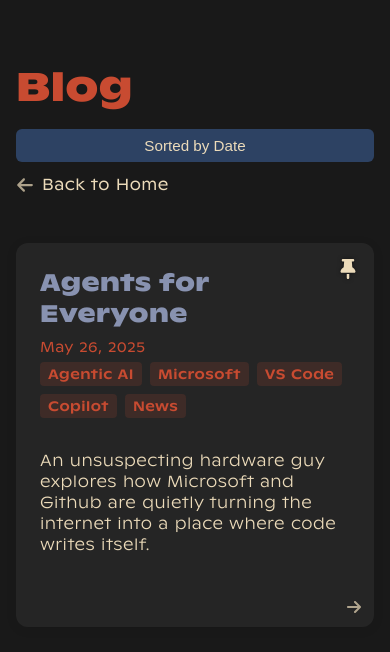
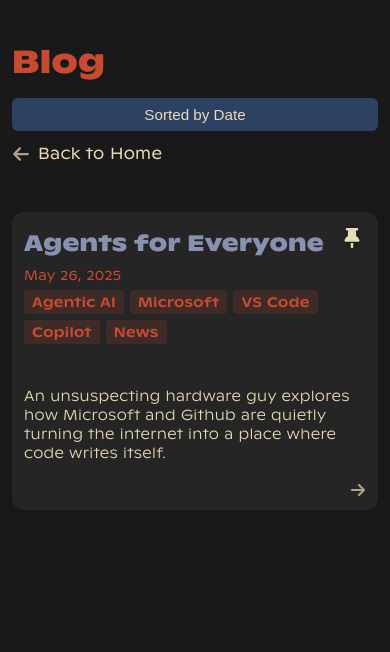
Before and after one commit to Vihaan004/Vihaan004.github.io, a React (Vite) app: page /my-site/blog in a window 390 px wide. Shown: the top 652 px of the page. Built offline with nearby package versions, Linux system fonts and the light colour scheme.

Commit message:
mobile styles

```diff
--- a/src/components/About.css
+++ b/src/components/About.css
@@ -67,3 +67,30 @@
         height: 110px;
     }
 }
+
+/* Additional mobile optimizations */
+@media (max-width: 480px) {
+    .About {
+        margin-top: 50px;
+        padding: 0 16px;
+    }
+
+    .tag h1 {
+        font-size: 1.75rem;
+        margin-bottom: 16px;
+    }
+
+    .intro {
+        font-size: 0.95rem;
+        line-height: 1.5;
+    }
+
+    .wrapper {
+        gap: 16px;
+    }
+
+    .tag {
+        max-width: 100%;
+        width: 100%;
+    }
+}
--- a/src/components/Blog.css
+++ b/src/components/Blog.css
@@ -165,3 +165,68 @@
         padding: 20px 10px;
     }
 }
+
+/* Additional mobile optimizations */
+@media (max-width: 480px) {
+    .Blog {
+        margin-top: 40px;
+        padding: 0 12px;
+    }
+
+    .blog-header {
+        flex-direction: column;
+        align-items: flex-start;
+        gap: 10px;
+        margin-bottom: 16px;
+    }
+
+    .blog-tag h1 {
+        font-size: 1.75rem;
+        margin-bottom: 10px;
+    }
+
+    .view-all-link {
+        font-size: 0.9rem;
+    }
+
+    .blog-card {
+        padding: 16px 12px;
+        min-height: 150px;
+    }
+
+    .blog-title {
+        font-size: 1.4rem;
+    }
+
+    .blog-date {
+        font-size: 0.9rem;
+    }
+
+    .blog-tags {
+        gap: 6px;
+        margin-bottom: 8px;
+    }
+
+    .blog-tag-item {
+        padding: 2px 6px;
+        font-size: 0.75rem;
+    }
+
+    .blog-snippet {
+        font-size: 0.95rem;
+    }
+
+    .pinned-icon {
+        top: 12px;
+        right: 12px;
+        width: 16px;
+        height: 16px;
+    }
+
+    .card-arrow {
+        bottom: 12px;
+        right: 12px;
+        width: 16px;
+        height: 16px;
+    }
+}
--- a/src/components/BlogPage.css
+++ b/src/components/BlogPage.css
@@ -216,3 +216,56 @@
     width: 100%;
   }
 }
+
+/* Additional mobile optimizations */
+@media (max-width: 480px) {
+  .blog-page {
+    padding: 0 12px;
+    margin: 40px auto 32px;
+  }
+
+  .blog-page-header h1 {
+    font-size: 2rem;
+  }
+
+  .back-link {
+    font-size: 0.9rem;
+  }
+
+  .blog-post-card {
+    padding: 16px 12px;
+  }
+
+  .post-title {
+    font-size: 1.4rem;
+  }
+
+  .post-meta {
+    margin-bottom: 8px;
+  }
+
+  .post-date {
+    font-size: 0.85rem;
+  }
+
+  .post-tags {
+    gap: 6px;
+    margin-bottom: 10px;
+  }
+
+  .post-tag-item {
+    padding: 2px 6px;
+    font-size: 0.7rem;
+  }
+
+  .post-snippet {
+    font-size: 0.9rem;
+  }
+
+  .card-arrow {
+    bottom: 12px;
+    right: 12px;
+    width: 16px;
+    height: 16px;
+  }
+}
--- a/src/components/Experience.css
+++ b/src/components/Experience.css
@@ -124,3 +124,52 @@
         min-height: 220px;
     }
 }
+
+/* Additional mobile optimizations */
+@media (max-width: 480px) {
+    .Experience {
+        margin-top: 40px;
+        padding: 0 12px;
+    }
+
+    .experience-tag h1 {
+        font-size: 1.75rem;
+        margin-bottom: 16px;
+    }
+
+    .experience-list {
+        gap: 20px;
+    }
+
+    .experience-block {
+        padding: 18px 16px;
+    }
+
+    .exp-title-location {
+        font-size: 1rem;
+        flex-direction: column;
+        align-items: flex-start;
+        gap: 2px;
+    }
+
+    .exp-location {
+        font-size: 0.8rem;
+    }
+
+    .exp-right-group {
+        gap: 6px;
+    }
+
+    .exp-duration {
+        font-size: 0.85rem;
+    }
+
+    .exp-desc {
+        font-size: 0.9rem;
+        line-height: 1.5;
+    }
+
+    .experience-block:not(.open) {
+        max-height: 85px;
+    }
+}
--- a/src/components/Hero.css
+++ b/src/components/Hero.css
@@ -59,6 +59,40 @@
     color: #484848;
 }
 
+/* Media queries for mobile devices */
+@media screen and (max-width: 768px) {
+    .hero {
+        margin: 30% auto 0 auto;
+        padding: 0 20px;
+    }
+
+    .name {
+        font-size: 3rem;
+    }
+
+    .description {
+        font-size: 1.3rem;
+    }
+
+    .socials {
+        gap: 20px;
+    }
+}
+
+@media screen and (max-width: 480px) {
+    .hero {
+        margin: 25% auto 0 auto;
+    }
+
+    .name {
+        font-size: 2.5rem;
+    }
+
+    .description {
+        font-size: 1.1rem;
+    }
+}
+
 /*
 .hero-image {
     overflow: hidden;
--- a/src/components/Home.css
+++ b/src/components/Home.css
@@ -3,3 +3,11 @@
     height: 100vh;
     display: flex;
 }
+
+/* Media query for mobile devices */
+@media screen and (max-width: 768px) {
+    .Home {
+        height: auto;
+        min-height: 100vh;
+    }
+}
--- a/src/components/Navbar.css
+++ b/src/components/Navbar.css
@@ -36,3 +36,34 @@
 .nav-links a:hover {
     color: #c84b31;
 }
+
+/* Media queries for mobile responsiveness */
+@media screen and (max-width: 768px) {
+    .nav-links {
+        gap: 20px;
+        margin: 15px 10px;
+    }
+
+    .nav-links li {
+        font-size: 16px;
+    }
+
+    .nav-links a {
+        font-size: 16px;
+    }
+}
+
+@media screen and (max-width: 480px) {
+    .nav-links {
+        gap: 15px;
+        margin: 12px 5px;
+    }
+
+    .nav-links li {
+        font-size: 14px;
+    }
+
+    .nav-links a {
+        font-size: 14px;
+    }
+}
--- a/src/components/Projects.css
+++ b/src/components/Projects.css
@@ -190,3 +190,46 @@
         max-width: 350px;
     }
 }
+
+/* Additional mobile optimizations */
+@media (max-width: 480px) {
+    .Projects {
+        margin-top: 40px;
+        padding: 0 12px;
+    }
+
+    .projects-header {
+        flex-direction: column;
+        align-items: flex-start;
+        gap: 10px;
+        margin-bottom: 16px;
+    }
+
+    .projects-tag h1 {
+        font-size: 1.75rem;
+        margin-bottom: 10px;
+    }
+
+    .view-all-link {
+        font-size: 0.9rem;
+    }
+
+    .project-content {
+        padding: 12px;
+    }
+
+    .project-description {
+        font-size: 0.85rem;
+        line-height: 1.3;
+    }
+
+    .project-tags {
+        gap: 4px;
+        margin-bottom: 16px;
+    }
+
+    .project-tag-item {
+        font-size: 0.7rem;
+        padding: 1px 5px;
+    }
+}
--- a/src/index.css
+++ b/src/index.css
@@ -49,6 +49,33 @@
   letter-spacing: 0.03rem;
   word-spacing: 0.07rem;
   /* line-height: 1rem;; */
+  overflow-x: hidden;
+}
+
+/* Global mobile optimizations */
+@media (max-width: 480px) {
+  body {
+    font-size: 15px;
+    letter-spacing: 0.02rem;
+    word-spacing: 0.05rem;
+  }
+
+  h1 {
+    font-size: 1.8rem;
+  }
+
+  h2 {
+    font-size: 1.5rem;
+  }
+
+  h3 {
+    font-size: 1.2rem;
+  }
+
+  p {
+    font-size: 0.95rem;
+    line-height: 1.5;
+  }
 }
 
 /* Common link arrow styles for all components */
```
